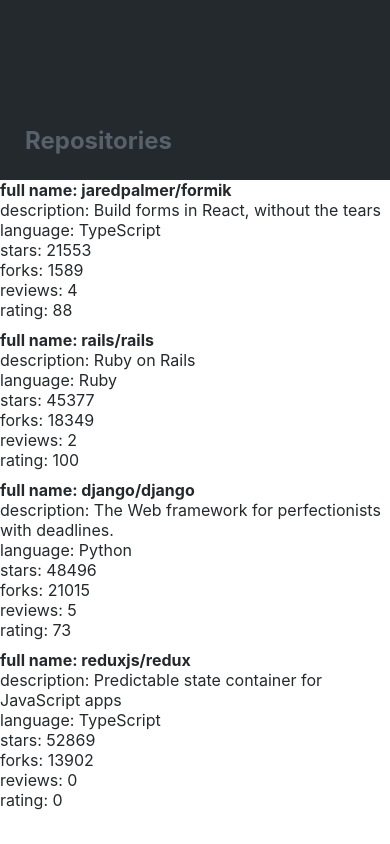
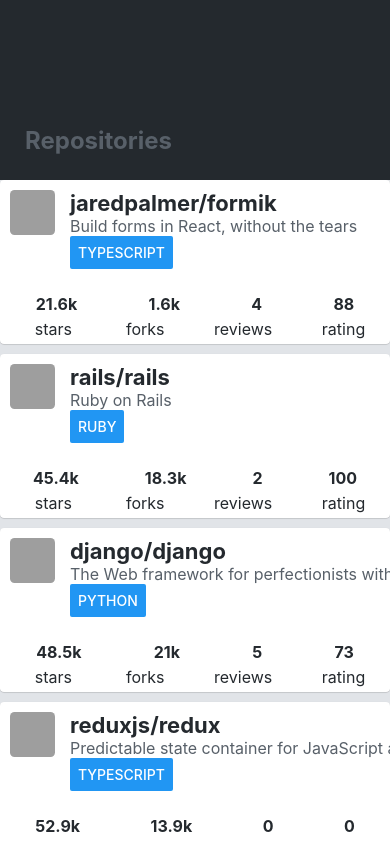
Before and after one commit to SedigheFiruzinia/rate-repository-app, a React Native app: screen / in a window 390 px wide. Built offline with nearby package versions, Linux system fonts and the light colour scheme; grey boxes are pictures that could not be loaded.

Commit message:
10.5 done

```diff
--- /dev/null
+++ b/src/components/CardBody.jsx
@@ -0,0 +1,43 @@
+import { View, StyleSheet } from "react-native";
+import Text from "./Text";
+
+const cardBodyStyles = StyleSheet.create({
+  counters: {
+    paddingTop: 15,
+    justifyContent: "space-around",
+    flexDirection: "row",
+  },
+  titles: {
+    paddingVertical: 5,
+    marginLeft: 10,
+    justifyContent: "space-around",
+    flexDirection: "row",
+  },
+});
+function RoundAndFix(n) {
+  return Math.round(n * 10) / 10;
+}
+const CardBody = ({ stars, forks, reviews, rating }) => {
+  return (
+    <>
+      <View style={cardBodyStyles.counters}>
+        <Text fontWeight="bold">
+          {stars >= 1000 ? RoundAndFix(stars / 1000) + "k" : stars}
+        </Text>
+        <Text fontWeight="bold">
+          {forks >= 1000 ? RoundAndFix(forks / 1000) + "k" : forks}
+        </Text>
+        <Text fontWeight="bold">{reviews}</Text>
+        <Text fontWeight="bold">{rating}</Text>
+      </View>
+      <View style={cardBodyStyles.titles}>
+        <Text>stars </Text>
+        <Text>forks</Text>
+        <Text>reviews</Text>
+        <Text>rating</Text>
+      </View>
+    </>
+  );
+};
+
+export default CardBody;
--- /dev/null
+++ b/src/components/CardHeader.jsx
@@ -0,0 +1,49 @@
+import { View, StyleSheet, Image, Button } from "react-native";
+import Text from "./Text";
+import theme from "../theme";
+
+const cardHeaderStyles = StyleSheet.create({
+  container: {
+    flexDirection: "row",
+    flexGrow: 1,
+    margin: 10,
+  },
+  avatar: {
+    width: 45,
+    height: 45,
+    borderRadius: 45 / 10,
+  },
+  avatarContainer: {
+    flexGrow: 0,
+    paddingRight: 15,
+  },
+  infoContainer: {
+    flexGrow: 1,
+    justifyContent: "space-between",
+    fontWeight: theme.fontWeights.bold,
+    fontSize: theme.fontSizes.heading,
+  },
+  buttonContainer: {
+    flexDirection: "row",
+    justifyContent: "space-between",
+  },
+});
+
+const CardHeader = ({ image, description, fullName, language }) => {
+  return (
+    <View style={cardHeaderStyles.container}>
+      <View style={cardHeaderStyles.avatarContainer}>
+        <Image style={cardHeaderStyles.avatar} source={{ uri: image }} />
+      </View>
+      <View>
+        <Text style={cardHeaderStyles.infoContainer}>{fullName}</Text>
+        <Text color="textSecondary">{description}</Text>
+        <View style={cardHeaderStyles.buttonContainer}>
+          <Button title={language} />
+        </View>
+      </View>
+    </View>
+  );
+};
+
+export default CardHeader;
--- a/src/components/Main.jsx
+++ b/src/components/Main.jsx
@@ -7,6 +7,7 @@
     // marginTop: Constants.statusBarHeight,
     flexGrow: 1,
     flexShrink: 1,
+    backgroundColor: "#e1e4e8",
   },
 });
 
--- a/src/components/RepositoryItem.jsx
+++ b/src/components/RepositoryItem.jsx
@@ -1,42 +1,29 @@
-import { View, StyleSheet } from "react-native";
-import Text from "./Text";
+import { Card } from "react-native-paper";
+import { StyleSheet } from "react-native";
+import CardBody from "./CardBody";
+import CardHeader from "./CardHeader";
 
-const styles = StyleSheet.create({
-  item: {
-    fontSize: 32,
+const cardStyles = StyleSheet.create({
+  container: {
+    backgroundColor: "white",
   },
 });
 
-const Item = ({
-  fullName,
-  description,
-  language,
-  stars,
-  forks,
-  reviews,
-  rating,
-}) => (
-  <View style={styles.item}>
-    <Text fontWeight="bold">full name: {fullName}</Text>
-    <Text>description: {description}</Text>
-    <Text>language: {language}</Text>
-    <Text>stars: {stars}</Text>
-    <Text>forks: {forks}</Text>
-    <Text>reviews: {reviews}</Text>
-    <Text>rating: {rating}</Text>
-  </View>
-);
-
 const RepositoryItem = ({ item }) => (
-  <Item
+  <Card style={cardStyles.container}>
+    <CardHeader
+      image={item.ownerAvatarUrl}
+      description={item.description}
       fullName={item.fullName}
-    description={item.description}
       language={item.language}
+    />
+    <CardBody
       stars={item.stargazersCount}
       forks={item.forksCount}
       reviews={item.reviewCount}
       rating={item.ratingAverage}
     />
+  </Card>
 );
 
 export default RepositoryItem;
--- a/src/theme.js
+++ b/src/theme.js
@@ -7,6 +7,7 @@
   fontSizes: {
     body: 14,
     subheading: 16,
+    heading: 22,
   },
   fonts: {
     main: "System",
```
Lines whose indentation alone changed are shown as unchanged.
